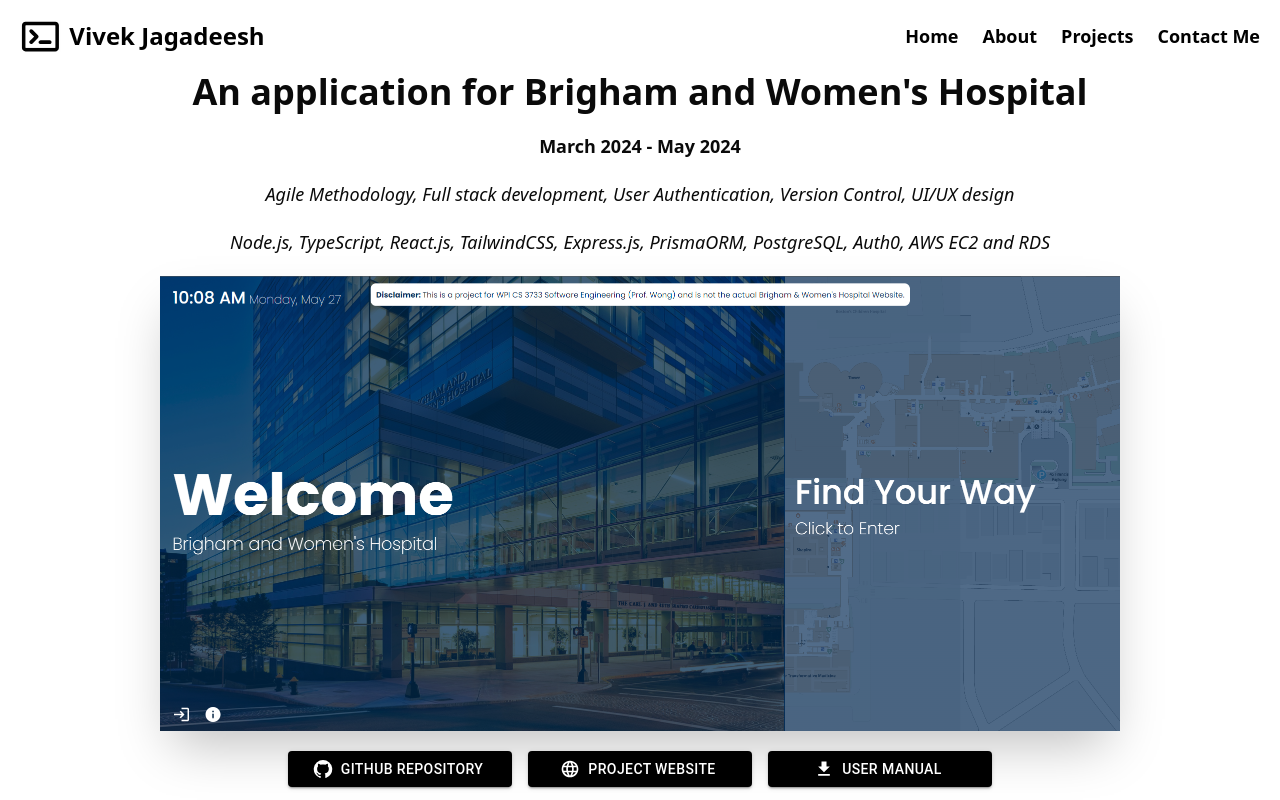
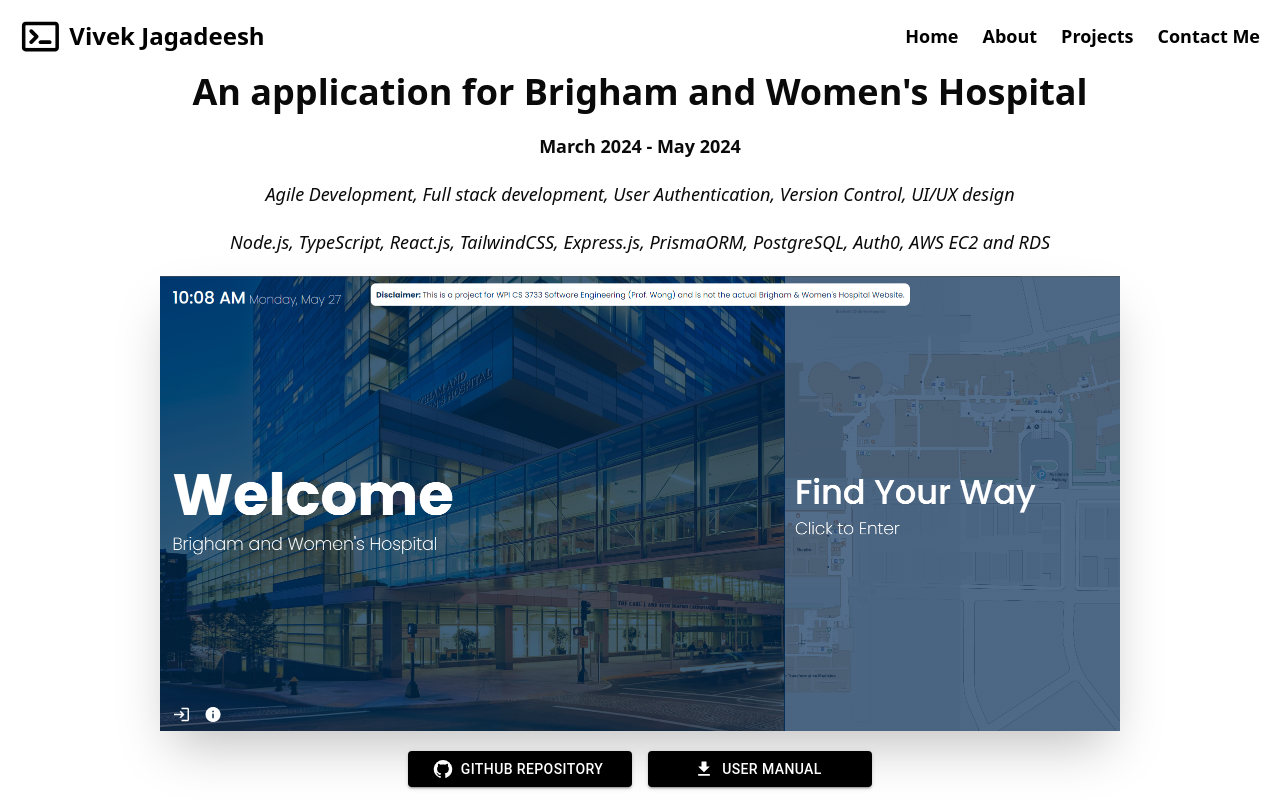
Before and after one commit to vivekjag1/portfolioWebsite, a React (Vite) app: page /BWHCS3733 in a window 1280 px wide. Shown: the top 800 px of the page. Built offline with nearby package versions, Linux system fonts and the light colour scheme.

Commit message:
remove softeng website link

```diff
--- a/src/routes/SoftEngProject.tsx
+++ b/src/routes/SoftEngProject.tsx
@@ -23,7 +23,7 @@ export default function SoftEngProject(){
     <div className="text-center">
       <h1 className="mb-5 text-4xl font-bold font-arial">An application for Brigham and Women's Hospital</h1>
       <h2 className="mb-5 text-lg font-semibold font-arial ">March 2024 - May 2024</h2>
-      <h3 className="mb-5 text-lg italic font-arial "> Agile Methodology, Full stack development, User Authentication,
+      <h3 className="mb-5 text-lg italic font-arial "> Agile Development, Full stack development, User Authentication,
         Version Control, UI/UX design </h3>
       <h3 className="mb-5 text-lg italic font-arial ">Node.js, TypeScript, React.js, TailwindCSS, Express.js, PrismaORM, PostgreSQL,
         Auth0, AWS EC2 and RDS</h3>
@@ -36,12 +36,6 @@ export default function SoftEngProject(){
                   startIcon={<GitHubIcon/>}
                   sx={{"&.MuiButtonBase-root:hover": {backgroundColor: "black"}, width: "14rem", bgcolor: 'black'}}
                   className="mr-4 hover:bg-black"> GitHub Repository</Button>
-          <Button variant="contained" className=" text-white mx-auto" href="https://brighamwomens.com" target="_blank"
-                  startIcon={<LanguageIcon/>} sx={{
-            "&.MuiButtonBase-root:hover": {backgroundColor: "black"},
-            width: "14rem",
-            bgcolor: 'black'
-          }}> Project Website</Button>
           <Button variant="contained" className=" text-white mx-auto" href={userManual} download="SoftEngUserManual"
                   target="_blank" startIcon={<DownloadIcon/>} sx={{
             "&.MuiButtonBase-root:hover": {backgroundColor: "black"},
```
